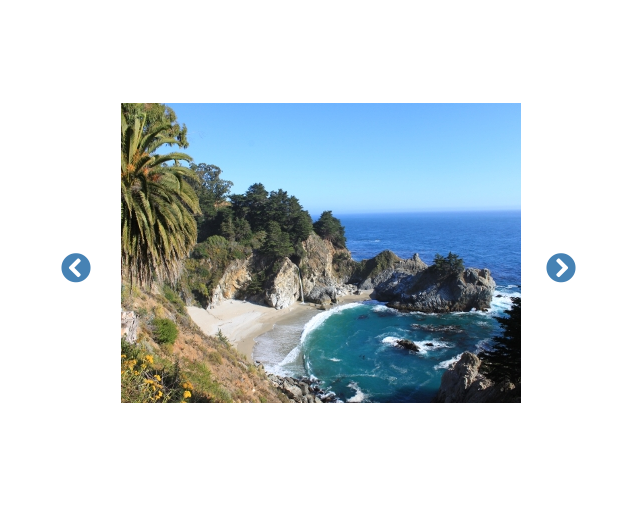
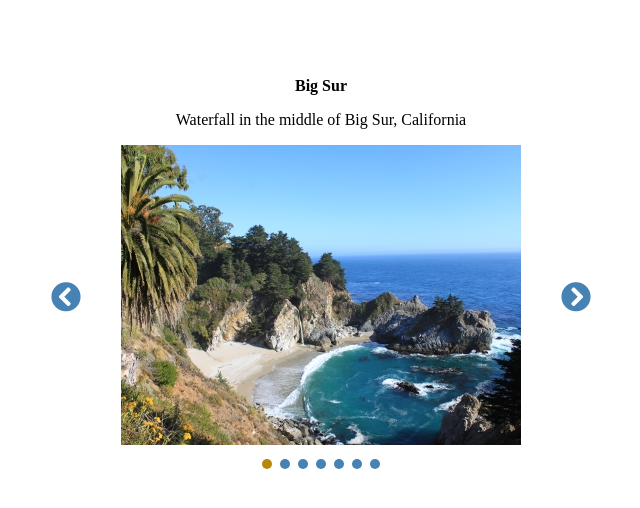
Before and after one commit to caxpper/carousel, a plain HTML site: page index.html in a window 1280 px wide. Both pictures are taken after a click on the element 395 px from the left and 268 px from the top of the page. Shown: the whole page, without its empty margins (319-959 px from the left). Drawn offline with nearby package versions, Linux system fonts and the light colour scheme.

Commit message:
added dots with the functionality

```diff
--- a/css/style.css
+++ b/css/style.css
@@ -17,8 +17,6 @@ body {
 
 .items {
   position: absolute;
-  width: 400px;
-  height: 300px;
   left:50%;
   top: 50%;
   transform: translate(-50%,-50%);
@@ -29,14 +27,26 @@ body {
   overflow: hidden;
 }
 
+.items img{
+  width: 400px;
+  height: 300px;
+}
+
+.items p{
+    text-align: center;
+}
+
+.items p:first-child{
+    font-weight: bold;
+}
+
 .hidden{
   opacity:0;
 }
 
 .next, .back{
     position: absolute;
-    top: 50%;
-    transform: translate(-50%,0);
+    bottom: 37%;
     cursor: pointer;
 }
 
@@ -45,10 +55,39 @@ body {
 }
 
 .back{
-    left: 30px;
+    left: 5px;
 }
 
 .button i{
     font-size: 30px;
     color: steelblue;
 }
+
+.button i:hover{
+    color: darkgoldenrod;
+}
+
+.dots{
+    position: absolute;
+    bottom: 5px;
+    left: 50%;
+    transform: translate(-50%,0);
+}
+
+.dot{
+    display: inline-block;
+    width: 10px;
+    height: 10px;
+    margin: 0 2px;
+    border-radius: 50%;
+    background-color: steelblue;
+    cursor: pointer;
+}
+
+.dot:hover{
+    border: 2px #23415a solid;
+}
+
+.dotActive{
+    background-color: darkgoldenrod;
+}
--- a/index.html
+++ b/index.html
@@ -11,27 +11,50 @@
         <div class="carousel">
           <div class="button back"><i class="fas fa-chevron-circle-left"></i></div>
           <div class="items" id="0">
+              <p>Big Sur</p>
+              <p>Waterfall in the middle of Big Sur, California</p>
               <img src="./images/big_sur.jpg" />
           </div>
           <div class="items hidden" id="1">
+                <p>Dead Sea</p>
+                <p>Hotel on the shore of the Dead Sea</p>
                 <img src="./images/dead_sea.jpg" />
           </div>
           <div class="items hidden" id="2">
+                <p>Paris</p>
+                <p>Views from Notre Dame Cathedral</p>
                 <img src="./images/paris.jpg" />
           </div>
           <div class="items hidden" id="3">
+                <p>Saint Andrews</p>
+                <p>Cathedral in ruins of Saint Andrews</p>
                 <img src="./images/sant_andrews.jpg" />
           </div>
           <div class="items hidden" id="4">
+                <p>Venice</p>
+                <p>Main cannal in Vencia</p>
                 <img src="./images/venice.jpg" />
           </div>
           <div class="items hidden" id="5">
+                <p>Jordan</p>
+                <p>Desert of the Wadi Rum in Jordan</p>
                 <img src="./images/wadi_rum.jpg" />
           </div>
           <div class="items hidden" id="6">
+                <p>Yosemite</p>
+                <p>Half Dome views from Glacier Point in Yosemite</p>
                 <img src="./images/yosemite.jpg" />
           </div>
           <div class="button next"><i class="fas fa-chevron-circle-right"></i></div>
+          <div class="dots">
+            <div id="dot0" class="dot"></div>
+            <div id="dot1" class="dot"></div>
+            <div id="dot2" class="dot"></div>
+            <div id="dot3" class="dot"></div>
+            <div id="dot4" class="dot"></div>
+            <div id="dot5" class="dot"></div>
+            <div id="dot6" class="dot"></div>
+          </div>
         </div>
     </div>
 </body>
--- a/js/main.js
+++ b/js/main.js
@@ -15,12 +15,12 @@ function initializeApp(){
     timerId = setInterval(swap,3000);
 
     //next button
-    $('.next').click(function() {
+    $('.next').click(() => {
       swap('forward');
     });
 
     //back button
-    $('.back').click(function() {
+    $('.back').click(()=> {
       swap('backward');
     });
 
@@ -31,6 +31,10 @@ function initializeApp(){
       },
       () =>{
         timerId = setInterval(swap,3000);
+    });
+
+    $('.dot').click((event)=> {
+      swap(event.target.id);
     });
 }
 
@@ -44,12 +48,23 @@ function swap(action){
   //if the action is undefined go forward
   if(action === undefined || action === 'forward'){
       $('#'+currentItem).addClass('hidden');
+      $('#dot'+currentItem).removeClass('dotActive');
       currentItem = (currentItem + 1) % itemCount;
       $('#'+currentItem).removeClass('hidden');
+      $('#dot'+currentItem).addClass('dotActive');
+  }else if(action === 'backward'){
+      $('#'+currentItem).addClass('hidden');
+      $('#dot'+currentItem).removeClass('dotActive');
+      currentItem = (currentItem +6) % itemCount;
+      $('#'+currentItem).removeClass('hidden');
+      $('#dot'+currentItem).addClass('dotActive');
   }else{
       $('#'+currentItem).addClass('hidden');
-      currentItem = (currentItem +6) % itemCount;
+      $('#dot'+currentItem).removeClass('dotActive');
+      let num = action.substring(3, 4);
+      currentItem = parseInt(num);
       $('#'+currentItem).removeClass('hidden');
+      $('#dot'+currentItem).addClass('dotActive');
   }
 
 }
```
Lines whose indentation alone changed are shown as unchanged.
